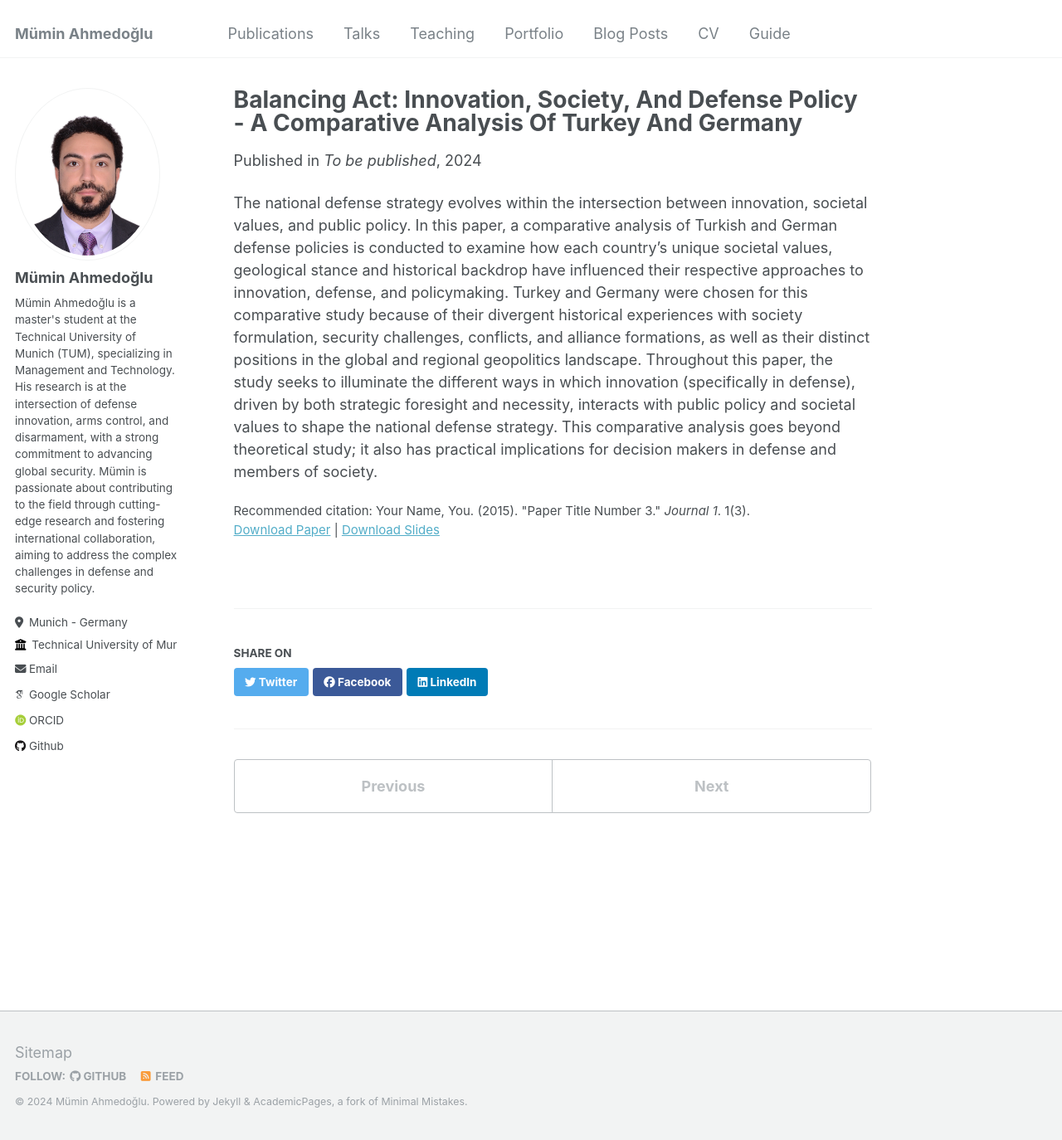
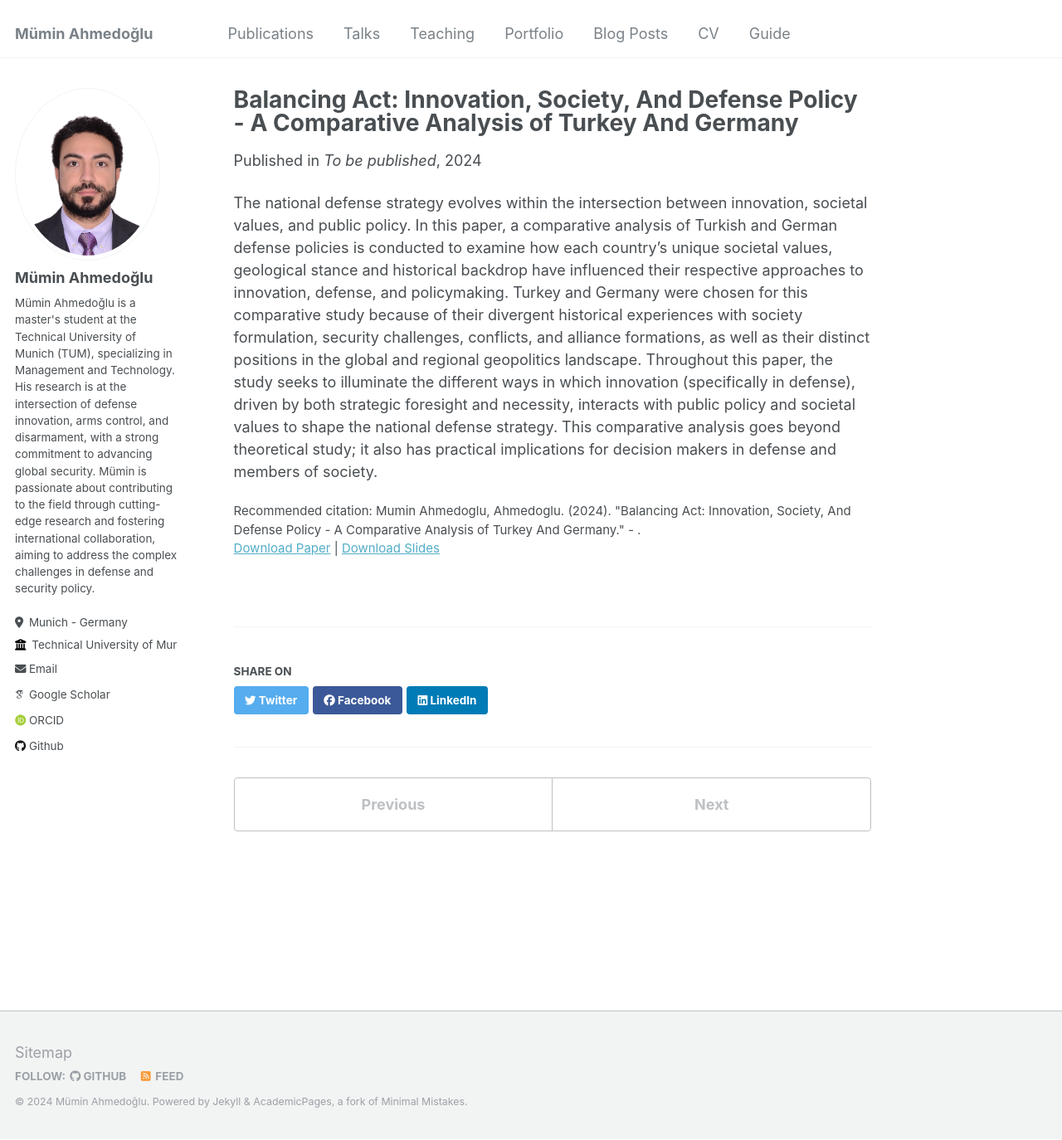
Before and after one commit to ahmedoglu/ahmedoglu.github.io, a Jekyll site: the page built from _publications/2015-10-01-paper-title-number-3.md, in a window 1280 px wide and 1374 px high. Shown: the whole window at 83% size. Built offline with Jekyll 4.4.1, drawn with Linux system fonts in a browser that asks for light colours; some web fonts are replaced.

Commit message:
Update 2015-10-01-paper-title-number-3.md

```diff
--- a/_publications/2015-10-01-paper-title-number-3.md
+++ b/_publications/2015-10-01-paper-title-number-3.md
@@ -1,13 +1,13 @@
 ---
-title: "Balancing Act: Innovation, Society, And Defense Policy - A Comparative Analysis Of Turkey And Germany"
+title: "Balancing Act: Innovation, Society, And Defense Policy - A Comparative Analysis of Turkey And Germany"
 collection: publications
 permalink: /publication/2015-10-01-paper-title-number-3
-excerpt: 'This paper is about the number 3. The number 4 is left for future work.'
+excerpt: 'This paper is about Innovation, Society, Public Policy.'
 date: 2024-02-01
 venue: 'To be published'
 slidesurl: 'http://academicpages.github.io/files/slides3.pdf'
 paperurl: 'http://academicpages.github.io/files/paper3.pdf'
-citation: 'Your Name, You. (2015). &quot;Paper Title Number 3.&quot; <i>Journal 1</i>. 1(3).'
+citation: 'Mumin Ahmedoglu, Ahmedoglu. (2024). &quot;Balancing Act: Innovation, Society, And Defense Policy - A Comparative Analysis of Turkey And Germany.&quot; <i> - </i>.'
 ---
 
 The national defense strategy evolves within the intersection between innovation, societal values, and public policy. In this paper, a comparative analysis of Turkish and German defense policies is conducted to examine how each country’s unique societal values, geological stance and historical backdrop have influenced their respective approaches to innovation, defense, and policymaking. Turkey and Germany were chosen for this comparative study because of their divergent historical experiences with society formulation, security challenges, conflicts, and alliance formations, as well as their distinct positions in the global and regional geopolitics landscape. Throughout this paper, the study seeks to illuminate the different ways in which innovation (specifically in defense), driven by both strategic foresight and necessity, interacts with public policy and societal values to shape the national defense strategy. This comparative analysis goes beyond theoretical study; it also has practical implications for decision makers in defense and members of society.
```
